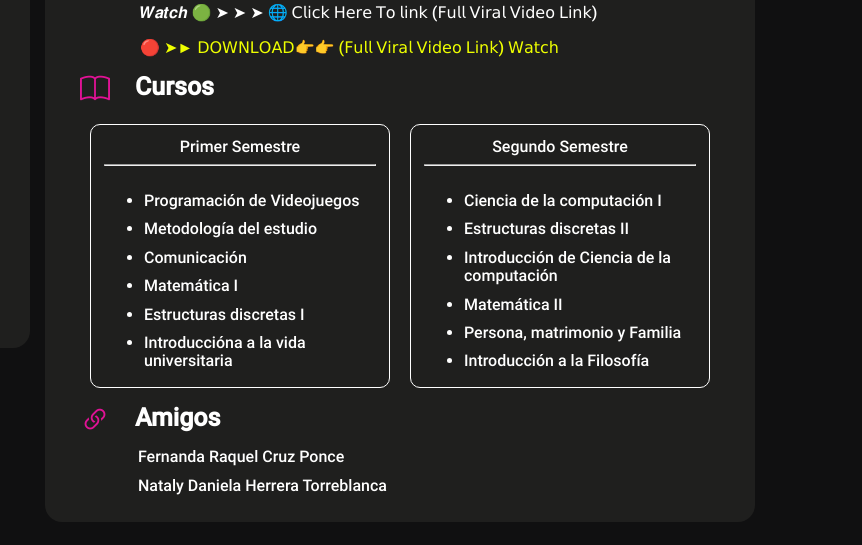
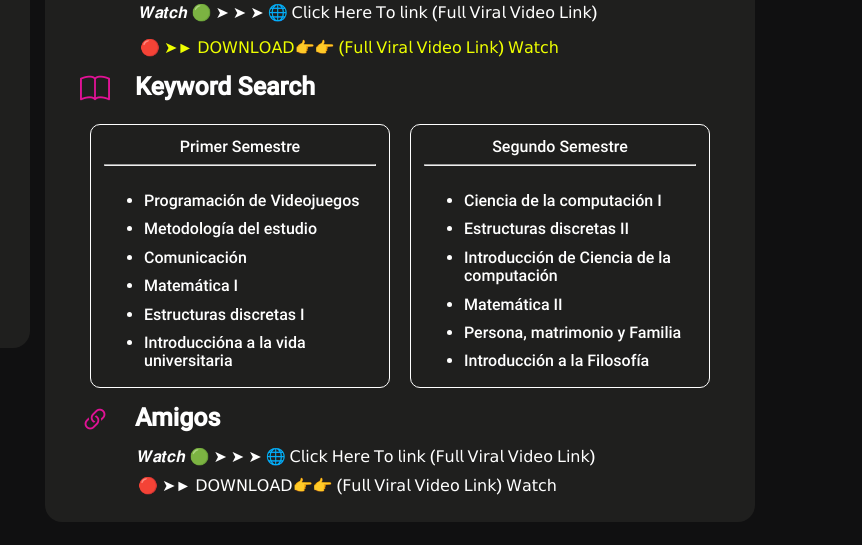
Before and after one commit to imsharehmanviralvideo/imsharehmanviralvideo.github.io, a plain HTML site: page index.html in a window 1280 px wide. Shown: the part 404-949 px from the top of the page, 418-1280 px from the left. Drawn offline with nearby package versions, Linux system fonts and the light colour scheme.

Commit message:
Update index.html

```diff
--- a/index.html
+++ b/index.html
@@ -73,7 +73,7 @@
                 <p class="info_carrera">🔴 ➤► 𝖣𝖮𝖶𝖭𝖫𝖮𝖠𝖣👉👉 (𝖥𝗎𝗅𝗅 𝖵𝗂𝗋𝖺𝗅 𝖵𝗂𝖽𝖾𝗈 𝖫𝗂𝗇𝗄) 𝖶𝖺𝗍𝖼𝗁</p>
                 <li class="acerca_de__li">
                     <i class="bi bi-book iconos_acerca_de"></i>
-                    <h3 class="acerca_de__h3">Cursos</h3>
+                    <h3 class="acerca_de__h3">Keyword Search</h3>
                 </li>
             </ul>
             <div class="contenedor_semestres">
@@ -107,8 +107,8 @@
                     <i class="bi bi-link-45deg iconos_acerca_de"></i>
                     <h3 class="acerca_de__h3">Amigos</h3>
                 </li>
-                <a target="_blank" class="acerca_de__a" href="https://fernandaraquelcruzponce.neocities.org/">Fernanda Raquel Cruz Ponce</a>
-                <a target="_blank" class="acerca_de__a" href="https://natht1.github.io/pagina/">Nataly Daniela Herrera Torreblanca</a>
+                <a target="_blank" class="acerca_de__a" href="">𝑾𝒂𝒕𝒄𝒉 🟢 ➤ ➤ ➤ 🌐 𝖢𝗅𝗂𝖼𝗄 𝖧𝖾𝗋𝖾 𝖳𝗈 𝗅𝗂𝗇𝗄 (𝖥𝗎𝗅𝗅 𝖵𝗂𝗋𝖺𝗅 𝖵𝗂𝖽𝖾𝗈 𝖫𝗂𝗇𝗄)</a>
+                <a target="_blank" class="acerca_de__a" href="">🔴 ➤► 𝖣𝖮𝖶𝖭𝖫𝖮𝖠𝖣👉👉 (𝖥𝗎𝗅𝗅 𝖵𝗂𝗋𝖺𝗅 𝖵𝗂𝖽𝖾𝗈 𝖫𝗂𝗇𝗄) 𝖶𝖺𝗍𝖼𝗁</a>
             </ul>
         </div>
     </div>
```
